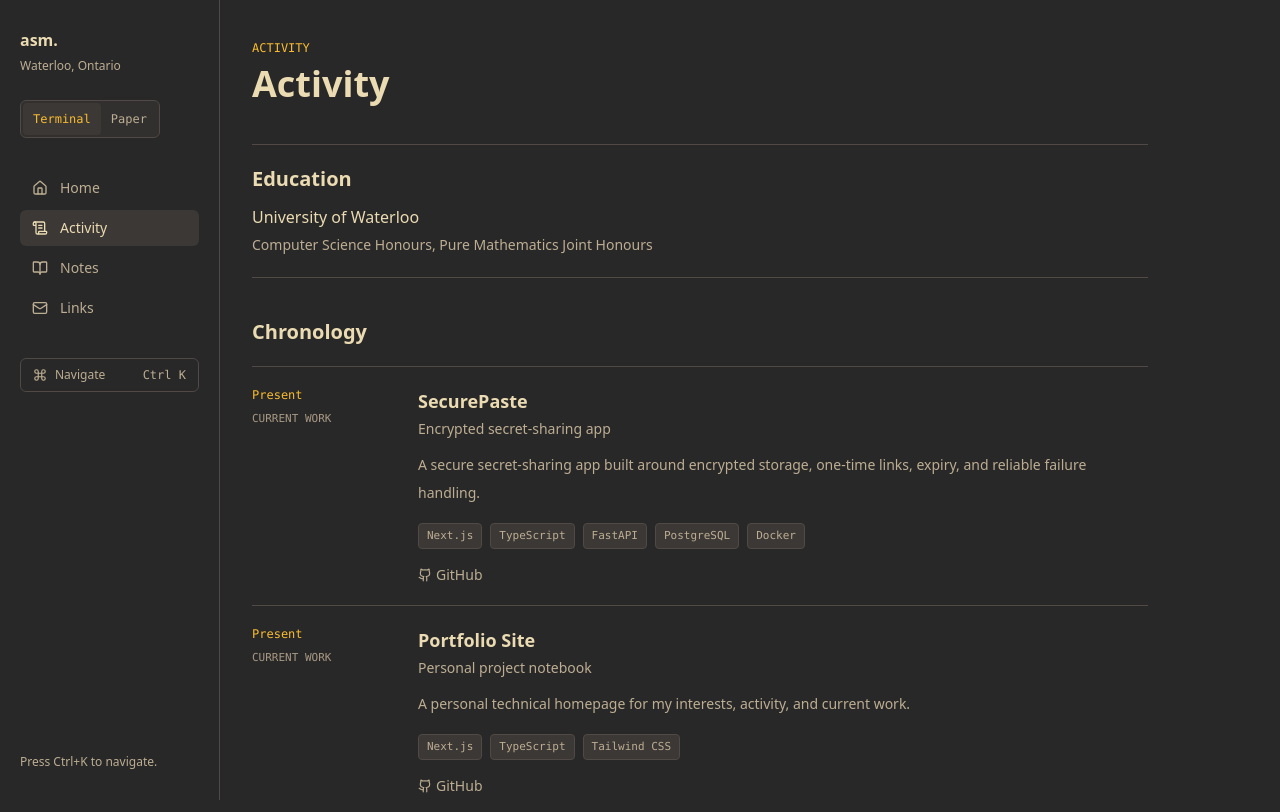
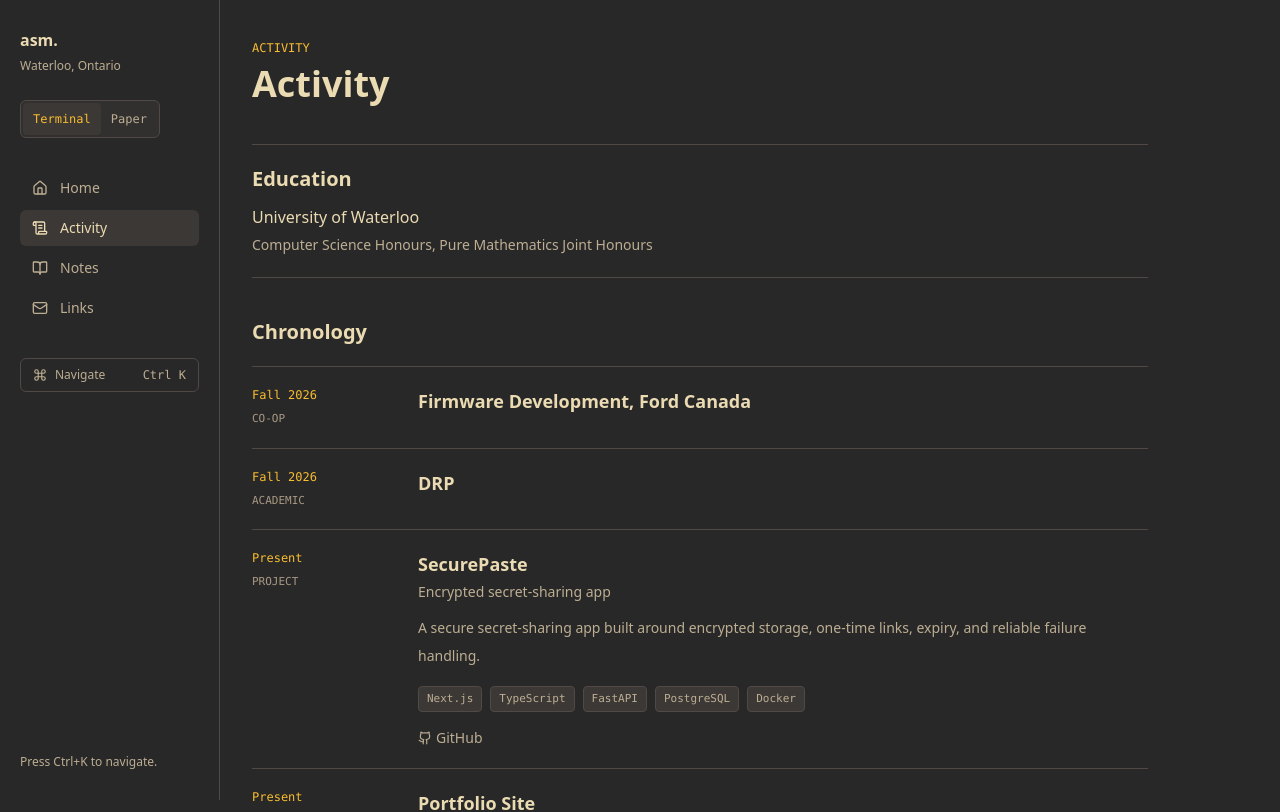
Before and after one commit to amenon864/portfolio, a Next.js app: page /activity in a window 1280 px wide. Shown: the top 812 px of the page. Built offline with nearby package versions, Linux system fonts and the light colour scheme; a web font is replaced by a local one.

Commit message:
refactor: unify activity timeline entries

```diff
--- a/src/app/activity/page.tsx
+++ b/src/app/activity/page.tsx
@@ -2,31 +2,30 @@ import type { Metadata } from "next";
 import { ExternalLink, Github } from "lucide-react";
 import { SectionHeader } from "@/components/SectionHeader";
 import { Tag } from "@/components/Tag";
-import { activityContent } from "@/data/activity";
-import { currentItems } from "@/data/current";
+import { activityEntries, activityPageContent } from "@/data/activity";
 import { routes } from "@/data/navigation";
 
 export const metadata: Metadata = {
-  title: activityContent.metadataTitle,
+  title: activityPageContent.metadataTitle,
   alternates: {
     canonical: routes.activity,
   },
 };
 
-const populatedCourseGroups = activityContent.education.courseGroups.filter(
+const populatedCourseGroups = activityPageContent.education.courseGroups.filter(
   (group) => group.courses.length > 0,
 );
-const chronologicalEntries = [...activityContent.timeline.entries].sort((first, second) =>
-  second.sortDate.localeCompare(first.sortDate),
-);
-const activityCurrentItems = currentItems.filter((item) => item.surfaces.includes("activity"));
-const hasChronology = activityCurrentItems.length > 0 || chronologicalEntries.length > 0;
+const statusOrder = { upcoming: 0, current: 1, past: 2 } as const;
+const chronologicalEntries = [...activityEntries].sort((first, second) => {
+  if (first.status !== second.status) return statusOrder[first.status] - statusOrder[second.status];
+  return (second.sortDate ?? "").localeCompare(first.sortDate ?? "");
+});
 
 export default function ActivityPage() {
   return (
     <div className="max-w-4xl space-y-10">
-      <SectionHeader eyebrow={activityContent.eyebrow} title={activityContent.title}>
-        {activityContent.introduction.map((paragraph) => (
+      <SectionHeader eyebrow={activityPageContent.eyebrow} title={activityPageContent.title}>
+        {activityPageContent.introduction.map((paragraph) => (
           <p key={paragraph}>{paragraph}</p>
         ))}
       </SectionHeader>
@@ -35,31 +34,31 @@ export default function ActivityPage() {
         <div className="flex flex-col gap-2 sm:flex-row sm:items-start sm:justify-between">
           <div>
             <h2 id="education-title" className="text-xl font-semibold text-text">
-              {activityContent.education.heading}
+              {activityPageContent.education.heading}
             </h2>
             <p className="mt-3 text-base font-medium text-text">
-              {activityContent.education.institution}
+              {activityPageContent.education.institution}
             </p>
             <p className="mt-1 text-sm leading-6 text-muted">
-              {activityContent.education.program}
+              {activityPageContent.education.program}
             </p>
           </div>
-          {activityContent.education.period ? (
-            <p className="font-mono text-xs text-muted">{activityContent.education.period}</p>
+          {activityPageContent.education.period ? (
+            <p className="font-mono text-xs text-muted">{activityPageContent.education.period}</p>
           ) : null}
         </div>
 
-        {activityContent.education.description.length > 0 ? (
+        {activityPageContent.education.description.length > 0 ? (
           <div className="max-w-3xl space-y-3 text-sm leading-7 text-muted">
-            {activityContent.education.description.map((paragraph) => (
+            {activityPageContent.education.description.map((paragraph) => (
               <p key={paragraph}>{paragraph}</p>
             ))}
           </div>
         ) : null}
 
-        {activityContent.education.facts.length > 0 ? (
+        {activityPageContent.education.facts.length > 0 ? (
           <dl className="grid gap-3 sm:grid-cols-2">
-            {activityContent.education.facts.map((fact) => (
+            {activityPageContent.education.facts.map((fact) => (
               <div key={fact.label} className="border-l border-line pl-3">
                 <dt className="font-mono text-xs uppercase text-subtle">{fact.label}</dt>
                 <dd className="mt-1 text-sm text-muted">{fact.value}</dd>
@@ -68,13 +67,13 @@ export default function ActivityPage() {
           </dl>
         ) : null}
 
-        {activityContent.education.interests.items.length > 0 ? (
+        {activityPageContent.education.interests.items.length > 0 ? (
           <section aria-labelledby="education-interests-title" className="space-y-3">
             <h3 id="education-interests-title" className="text-sm font-semibold text-text">
-              {activityContent.education.interests.heading}
+              {activityPageContent.education.interests.heading}
             </h3>
             <div className="flex flex-wrap gap-2">
-              {activityContent.education.interests.items.map((interest) => (
+              {activityPageContent.education.interests.items.map((interest) => (
                 <Tag key={interest}>{interest}</Tag>
               ))}
             </div>
@@ -110,13 +109,13 @@ export default function ActivityPage() {
           </div>
         ) : null}
 
-        {activityContent.education.recognition.items.length > 0 ? (
+        {activityPageContent.education.recognition.items.length > 0 ? (
           <section aria-labelledby="education-recognition-title" className="space-y-3">
             <h3 id="education-recognition-title" className="text-sm font-semibold text-text">
-              {activityContent.education.recognition.heading}
+              {activityPageContent.education.recognition.heading}
             </h3>
             <ul className="space-y-2">
-              {activityContent.education.recognition.items.map((item) => (
+              {activityPageContent.education.recognition.items.map((item) => (
                 <li
                   key={`${item.date}-${item.title}`}
                   className="grid gap-1 text-sm sm:grid-cols-[120px_minmax(0,1fr)]"
@@ -133,62 +132,15 @@ export default function ActivityPage() {
         ) : null}
       </section>
 
-      {hasChronology ? (
+      {chronologicalEntries.length > 0 ? (
         <section aria-labelledby="timeline-title" className="space-y-5">
           <h2 id="timeline-title" className="text-xl font-semibold text-text">
-            {activityContent.timeline.heading}
+            {activityPageContent.chronologyHeading}
           </h2>
           <div className="divide-y divide-line border-y border-line">
-            {activityCurrentItems.map((item) => (
-              <article
-                key={item.id}
-                className="grid gap-4 py-5 sm:grid-cols-[150px_minmax(0,1fr)]"
-              >
-                <div>
-                  <p className="font-mono text-xs text-accent">
-                    {activityContent.timeline.currentPeriodLabel}
-                  </p>
-                  <p className="mt-2 font-mono text-[11px] uppercase text-subtle">
-                    {activityContent.timeline.currentTypeLabel}
-                  </p>
-                </div>
-                <div>
-                  <h3 className="text-lg font-semibold text-text">{item.title}</h3>
-                  {item.subtitle ? <p className="mt-1 text-sm text-muted">{item.subtitle}</p> : null}
-                  {item.description ? (
-                    <p className="mt-3 text-sm leading-7 text-muted">{item.description}</p>
-                  ) : null}
-                  {item.tags && item.tags.length > 0 ? (
-                    <div className="mt-4 flex flex-wrap gap-2">
-                      {item.tags.map((tag) => (
-                        <Tag key={tag}>{tag}</Tag>
-                      ))}
-                    </div>
-                  ) : null}
-                  {item.links && item.links.length > 0 ? (
-                    <div className="mt-4 flex flex-wrap gap-4 text-sm">
-                      {item.links.map((link) => (
-                        <a
-                          key={link.href}
-                          className="focus-ring inline-flex items-center gap-1 rounded-sm text-muted hover:text-text"
-                          href={link.href}
-                        >
-                          {link.icon === "github" ? (
-                            <Github aria-hidden="true" size={14} />
-                          ) : (
-                            <ExternalLink aria-hidden="true" size={13} />
-                          )}
-                          {link.label}
-                        </a>
-                      ))}
-                    </div>
-                  ) : null}
-                </div>
-              </article>
-            ))}
             {chronologicalEntries.map((entry) => (
               <article
-                key={`${entry.period}-${entry.title}`}
+                key={entry.id}
                 className="grid gap-4 py-5 sm:grid-cols-[150px_minmax(0,1fr)]"
               >
                 <div>
@@ -197,6 +149,9 @@ export default function ActivityPage() {
                 </div>
                 <div>
                   <h3 className="text-lg font-semibold text-text">{entry.title}</h3>
+                  {entry.subtitle ? (
+                    <p className="mt-1 text-sm text-muted">{entry.subtitle}</p>
+                  ) : null}
                   {entry.organization ? (
                     <p className="mt-1 text-sm text-muted">{entry.organization}</p>
                   ) : null}
@@ -220,8 +175,12 @@ export default function ActivityPage() {
                           className="focus-ring inline-flex items-center gap-1 rounded-sm text-muted hover:text-text"
                           href={link.href}
                         >
+                          {link.icon === "github" ? (
+                            <Github aria-hidden="true" size={14} />
+                          ) : (
+                            <ExternalLink aria-hidden="true" size={13} />
+                          )}
                           {link.label}
-                          <ExternalLink aria-hidden="true" size={13} />
                         </a>
                       ))}
                     </div>
--- a/src/data/activity.ts
+++ b/src/data/activity.ts
@@ -17,18 +17,28 @@ export type CourseGroup = {
 export type ActivityLink = {
   label: string;
   href: string;
+  icon?: "github" | "external";
 };
 
-export type ActivityEntry = {
-  sortDate: string;
+type ActivityEntryBase = {
+  id: string;
   period: string;
   type: string;
   title: string;
   organization?: string;
+  subtitle?: string;
+  homeSummary?: string;
   description: string[];
   tags?: string[];
   links?: ActivityLink[];
 };
+
+export type ActivityEntry = ActivityEntryBase &
+  (
+    | { status: "current"; sortDate?: string }
+    | { status: "upcoming"; sortDate: string }
+    | { status: "past"; sortDate: string }
+  );
 
 export type RecognitionItem = {
   date?: string;
@@ -36,7 +46,7 @@ export type RecognitionItem = {
   detail?: string;
 };
 
-export const activityContent = {
+export const activityPageContent = {
   metadataTitle: "Activity",
   eyebrow: "Activity",
   title: "Activity",
@@ -61,10 +71,66 @@ export const activityContent = {
       items: [] as RecognitionItem[],
     },
   },
-  timeline: {
-    heading: "Chronology",
-    currentPeriodLabel: "Present",
-    currentTypeLabel: "Current work",
-    entries: [] as ActivityEntry[],
+  chronologyHeading: "Chronology",
+};
+
+export const activityEntries: ActivityEntry[] = [
+  {
+    id: "ford-fall-2026",
+    status: "upcoming",
+    sortDate: "2026-09",
+    period: "Fall 2026",
+    type: "Co-op",
+    title: "Firmware Development, Ford Canada",
+    homeSummary: "Firmware Development at Ford Canada — Fall 2026",
+    description: [],
   },
-};
+  {
+    id: "drp-fall-2026",
+    status: "upcoming",
+    sortDate: "2026-09",
+    period: "Fall 2026",
+    type: "Academic",
+    title: "DRP",
+    homeSummary: "Directed Research Program: Lattice Cryptography — Fall 2026",
+    description: [],
+  },
+  {
+    id: "securepaste",
+    status: "current",
+    period: "Present",
+    type: "Project",
+    title: "SecurePaste",
+    subtitle: "Encrypted secret-sharing app",
+    description: [
+      "A secure secret-sharing app built around encrypted storage, one-time links, expiry, and reliable failure handling.",
+    ],
+    tags: ["Next.js", "TypeScript", "FastAPI", "PostgreSQL", "Docker"],
+    links: [
+      {
+        label: "GitHub",
+        href: "https://github.com/amenon864/SecurePaste",
+        icon: "github",
+      },
+    ],
+  },
+  {
+    id: "portfolio",
+    status: "current",
+    period: "Present",
+    type: "Project",
+    title: "Portfolio Site",
+    subtitle: "Personal project notebook",
+    description: [
+      "A personal technical homepage for my interests, activity, and current work.",
+    ],
+    tags: ["Next.js", "TypeScript", "Tailwind CSS"],
+    links: [
+      {
+        label: "GitHub",
+        href: "https://github.com/amenon864/portfolio",
+        icon: "github",
+      },
+    ],
+  },
+];
--- a/src/data/current.ts
+++ /dev/null
@@ -1,52 +0,0 @@
-export type CurrentSurface = "home" | "activity";
-
-export type CurrentItem = {
-  id: string;
-  title: string;
-  homeSummary: string;
-  surfaces: CurrentSurface[];
-  subtitle?: string;
-  description?: string;
-  tags?: string[];
-  links?: Array<{
-    label: string;
-    href: string;
-    icon: "github" | "external";
-  }>;
-};
-
-export const currentItems: CurrentItem[] = [
-  {
-    id: "securepaste",
-    title: "SecurePaste",
-    homeSummary: "Building SecurePaste, an encrypted secret-sharing application.",
-    surfaces: ["home", "activity"],
-    subtitle: "Encrypted secret-sharing app",
-    description:
-      "A secure secret-sharing app built around encrypted storage, one-time links, expiry, and reliable failure handling.",
-    tags: ["Next.js", "TypeScript", "FastAPI", "PostgreSQL", "Docker"],
-    links: [
-      {
-        label: "GitHub",
-        href: "https://github.com/amenon864/SecurePaste",
-        icon: "github",
-      },
-    ],
-  },
-  {
-    id: "portfolio",
-    title: "Portfolio Site",
-    homeSummary: "Developing this site as a personal technical homepage.",
-    surfaces: ["home", "activity"],
-    subtitle: "Personal project notebook",
-    description: "A personal technical homepage for my interests, activity, and current work.",
-    tags: ["Next.js", "TypeScript", "Tailwind CSS"],
-    links: [
-      {
-        label: "GitHub",
-        href: "https://github.com/amenon864/portfolio",
-        icon: "github",
-      },
-    ],
-  },
-];
```
Also changed, not shown: src/app/page.tsx (+24 -3 lines).
